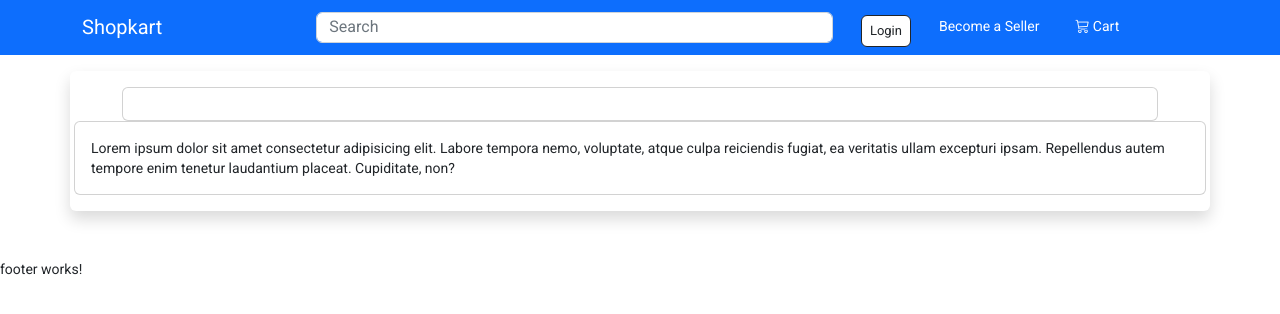
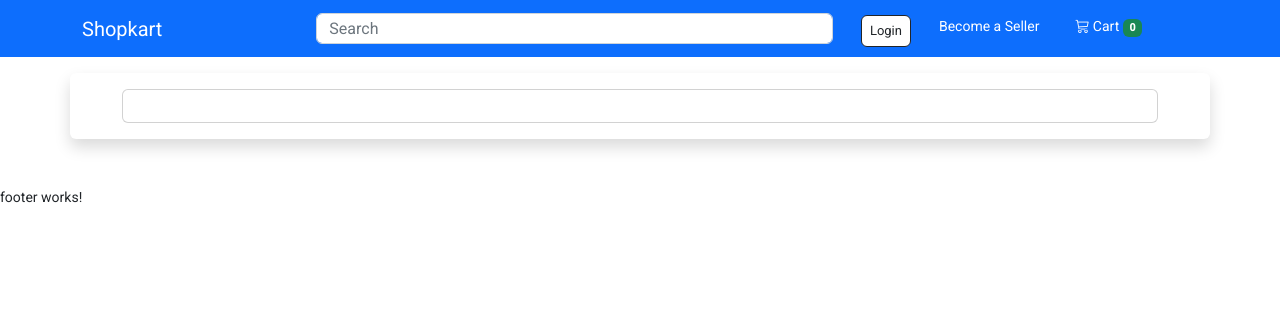
Before and after one commit to pankajvm9421/e-shop, an Angular app: page /cart in a window 1280 px wide. Shown: the top 314 px of the page. Built offline with nearby package versions, Linux system fonts and the light colour scheme.

Commit message:
pankaj implemented add to cart

```diff
--- a/src/app/cart/cart services/cart.service.ts
+++ b/src/app/cart/cart services/cart.service.ts
@@ -1,4 +1,4 @@
-import { Injectable } from '@angular/core';
+import  { Injectable } from '@angular/core';
 import { BehaviorSubject, take, map } from 'rxjs';
 import { Product } from 'src/app/core/modal/product';
 
@@ -10,7 +10,9 @@ export class CartService {
   selectitems = this.selecteitemSubject.asObservable();
 
 
-  constructor() { }
+  constructor() {
+    this.getSelectedProducts();
+  }
 
   emitSelectedProduct(products: Product[]){
     this.selecteitemSubject.next(products)
@@ -20,7 +22,7 @@ export class CartService {
     this.selectitems.pipe(take(1), map(products=>{
       products.push(product);
       let prodarr = JSON.stringify(products);
-      localStorage.setItem('products', prodarr)
+      localStorage.setItem("products", prodarr);
 
     })).subscribe()
   }
--- a/src/app/cart/cart.component.html
+++ b/src/app/cart/cart.component.html
@@ -4,27 +4,23 @@
             <div class="row" *ngFor="let item of orderDetailsSubject.products; let i=index">
                 <div class="card">
                     <div class="col-lg-3">
-                        <img src={{item.image}}} class="card-img-top" alt="...">
+                        <img src={{item.image}} class="card-img-top" alt="...">
                     </div>
                     <div class="col-lg-6">
                         <h5 class="card-title">{{item.title}}</h5>
-                        <p class="card-text" style="white-space:nowrap;overflow:hidden;text-overflow:ellipsis">{{item.description}}</p>
-                        <h4>Price: <span> {{item.price}}</span></h4>
-                        <h4>Discount: <span> 10</span></h4>
-                        <h4>Price: <span> {{orderDetailsSubject.finalPrice}}</span></h4>
+                        <p class="card-text" style="white-space:nowrap;overflow:hidden;text-overflow:ellipsis">
+                            {{item.description}}</p>
+                        <h4>{{item.price}}</h4>
                     </div>
+
+
                 </div>
 
 
             </div>
 
         </div>
-        <div class="col-lg-3 card card-body">
 
-            Lorem ipsum dolor sit amet consectetur adipisicing elit. Labore tempora nemo, voluptate, atque culpa
-            reiciendis fugiat, ea veritatis ullam excepturi ipsam. Repellendus autem tempore enim tenetur laudantium
-            placeat. Cupiditate, non?
-        </div>
 
     </div>
 </div>
--- a/src/app/cart/cart.component.ts
+++ b/src/app/cart/cart.component.ts
@@ -7,23 +7,23 @@ import { Order } from '../core/modal/product'
   styleUrls: ['./cart.component.css']
 })
 export class CartComponent implements OnInit {
-  orderDetailsSubject: Order =new Order()
+  orderDetailsSubject: Order = new Order();
 
   constructor() { }
 
   ngOnInit(): void {
-    this.getProductDetails()
-    this.getAddressDetails()
-    this.calculateFinalprice()
+    this.getProductDetails();
+    this.getAddressDetails();
   }
+
 
   getProductDetails(){
     let productArr:any;
-    productArr = localStorage.getItem("products")
+    productArr = localStorage.getItem("products");
 
     if(productArr){
-      productArr =JSON.parse(productArr)
-      this.orderDetailsSubject.products = [...productArr]
+      productArr = JSON.parse(productArr);
+      this.orderDetailsSubject.products = [...productArr];
     }
   }
 
@@ -31,10 +31,10 @@ export class CartComponent implements OnInit {
     let userObj:any;
     userObj = localStorage.getItem("user");
     if(userObj){
-      userObj = JSON.parse(userObj)
+      userObj = JSON.parse(userObj);
       this.orderDetailsSubject.address = {...userObj.address};
       this.orderDetailsSubject.mobileNumber = userObj.mobileNumber;
-      this.orderDetailsSubject.emailId = userObj.emailId
+      this.orderDetailsSubject.emailId = userObj.emailId;
     }
 
 
@@ -42,13 +42,4 @@ export class CartComponent implements OnInit {
 
   }
 
-  calculateFinalprice(){
-    this.orderDetailsSubject.totalPrice =0;
-    this.orderDetailsSubject.products.forEach(el=>{
-      this.orderDetailsSubject.totalPrice +=Number(el.price)
-    })
-
-    this.orderDetailsSubject.finalPrice =(Number(this.orderDetailsSubject.totalPrice) - 10)
-  }
-
 }
--- a/src/app/home/home/home.component.html
+++ b/src/app/home/home/home.component.html
@@ -112,7 +112,7 @@
             <h5 class="card-title">{{product.title}}</h5>
             <p>{{product.price}}</p>
             <p class="card-text">{{product.description}}</p>
-            <a href="#" class="btn btn-primary">Add to Cart</a>
+            <a href="#" class="btn btn-primary"(click)="addTocart(product)">Add to Cart</a>
           </div>
         </div>
       </div>
--- a/src/app/home/home/home.component.ts
+++ b/src/app/home/home/home.component.ts
@@ -1,4 +1,5 @@
 import { Component, OnInit } from '@angular/core';
+import { CartService } from 'src/app/cart/cart services/cart.service';
 import { HttpService } from 'src/app/core/http/http.service';
 import { Product } from 'src/app/core/modal/product';
 
@@ -10,7 +11,8 @@ import { Product } from 'src/app/core/modal/product';
 export class HomeComponent implements OnInit {
   productsArray: Product[] = [];
   filteredProducts: Product[] = [];
-  constructor(private http: HttpService) { }
+
+  constructor(private http: HttpService, private cartSvc: CartService) { }
 
   ngOnInit(): void {
     this.getProducts();
@@ -43,4 +45,10 @@ export class HomeComponent implements OnInit {
     {'type':'','category':'Top Offers'},
   ]
 
+  addTocart(product: Product){
+    this.cartSvc.addItemToCart(product);
+
+  }
+
+
 }
--- a/src/app/shared/components/header/header.component.html
+++ b/src/app/shared/components/header/header.component.html
@@ -44,7 +44,7 @@
           </ul>
         </li> -->
         <li class="nav-item listItem">
-          <a class="nav-link text-white" [routerLink]="['/cart']"><i class="bi bi-cart3"></i> Cart</a>
+          <a class="nav-link text-white" [routerLink]="['/cart']"><i class="bi bi-cart3"></i> Cart <span class="badge bg-success mb-1">{{(selectedItems | async)?.length}}</span></a>
         </li>
       </ul>
     </div>
--- a/src/app/shared/components/header/header.component.ts
+++ b/src/app/shared/components/header/header.component.ts
@@ -1,6 +1,9 @@
 import { Component, OnInit, ViewChild } from '@angular/core';
 import { Router } from '@angular/router';
+import { Observable } from 'rxjs';
+import { CartService } from 'src/app/cart/cart services/cart.service';
 import { AuthenticationService } from 'src/app/core/authentication/authentication.service';
+import { Product } from 'src/app/core/modal/product';
 
 @Component({
   selector: 'app-header',
@@ -11,12 +14,15 @@ export class HeaderComponent implements OnInit {
   actionType: string = 'SignIn';
   isUserLoggedIn:boolean = false;
   user: any;
+  selectedItems:Observable<Product[]> |null = null;
   @ViewChild('buttonClose') closeButton: any;
 
-  constructor(private authsvc: AuthenticationService, private router: Router) { }
+  constructor(private authsvc: AuthenticationService,
+    private router: Router, private cartSvc: CartService) { }
 
   ngOnInit(): void {
     this.fetchUser()
+    this.selectedItems = this.cartSvc.selectitems;
 
   }
   handleAction(){
```
